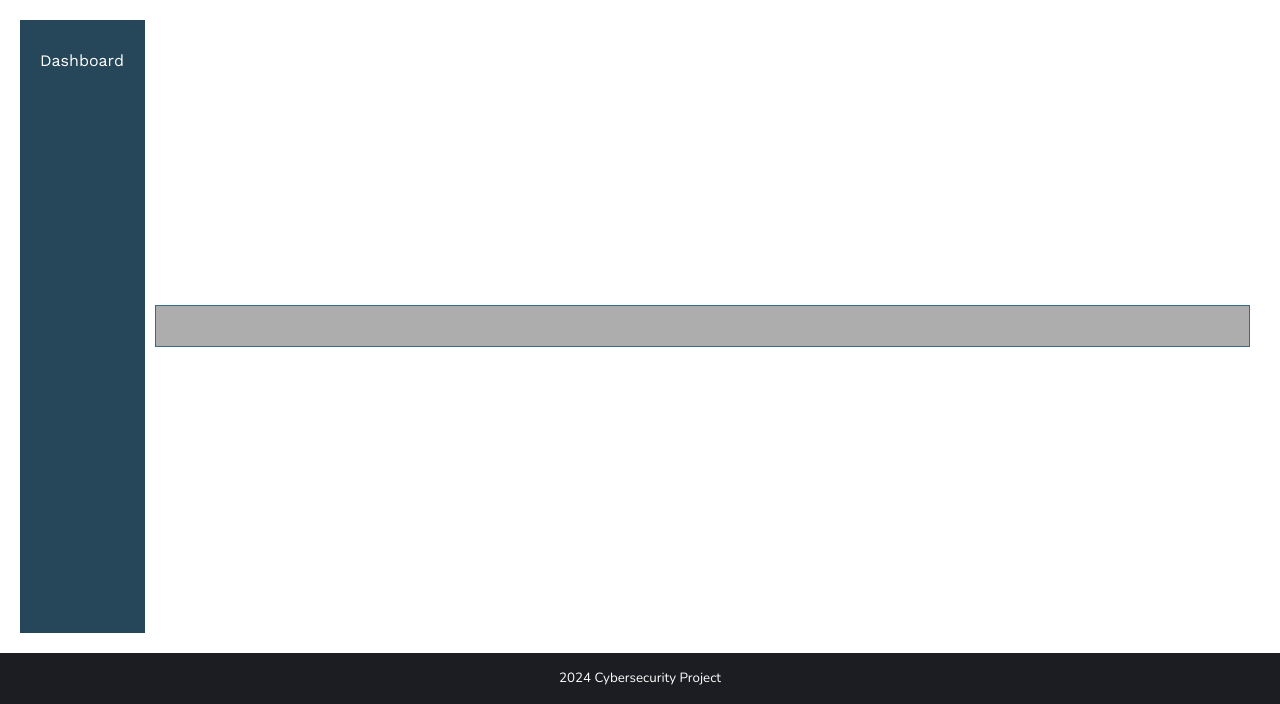
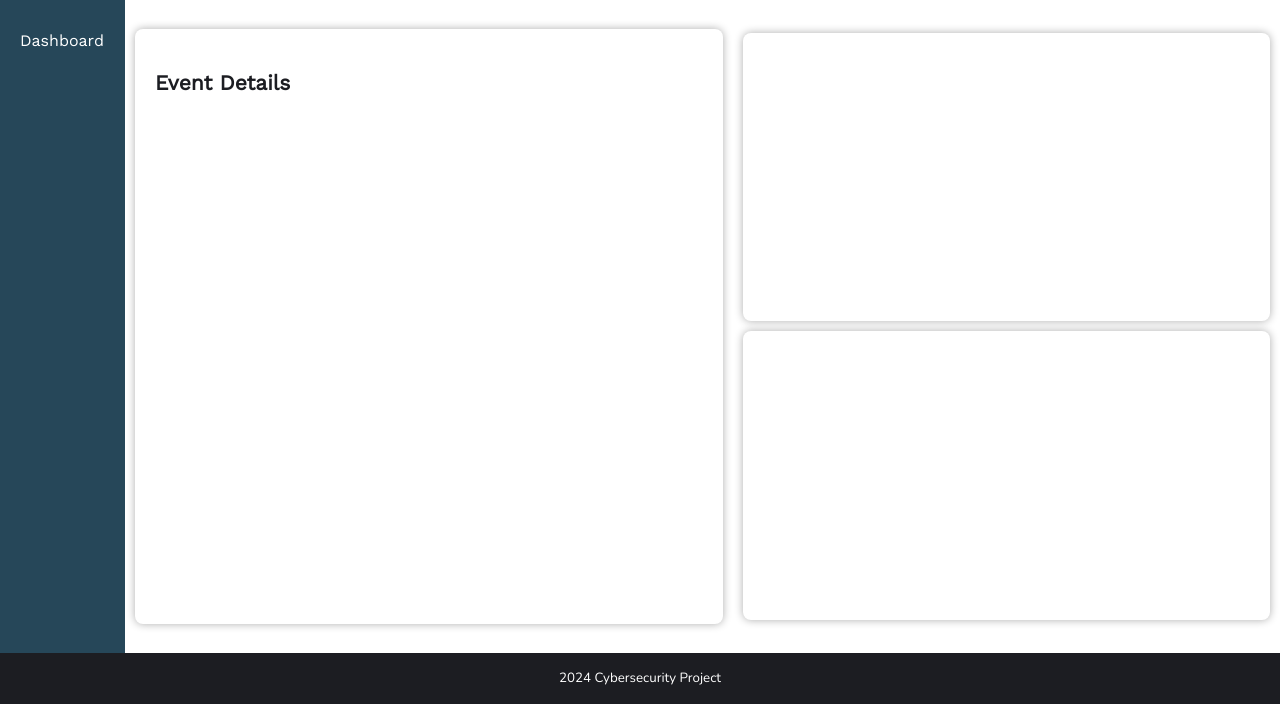
Before and after one commit to Simanski-D/485-Project, a Flask app: template Templates/dashboard.html in a window 1280 px wide. Shown: the part 96-800 px from the top of the page. Run offline with Flask 3, Linux system fonts and the light colour scheme; the template is opened without the code that fills it, so the values that code supplies are empty.

Commit message:
created two map div's

```diff
--- a/Templates/dashboard.html
+++ b/Templates/dashboard.html
@@ -2,8 +2,14 @@
     <head>
         <meta charset="UTF-8">
         <meta name="viewport" content="width=device-width, initial-scale=1.0">
-        <title>Simple Webpage Layout</title>
+        <title>Dashboard</title>
         <link rel="stylesheet" href="../static/style.css" type="text/css"></linkrel>
+        <link rel="stylesheet" href="https://unpkg.com/leaflet@1.9.4/dist/leaflet.css"
+            integrity="sha256-p4NxAoJBhIIN+hmNHrzRCf9tD/miZyoHS5obTRR9BMY="
+            crossorigin=""/>
+        <script src="https://unpkg.com/leaflet@1.9.4/dist/leaflet.js"
+            integrity="sha256-20nQCchB9co0qIjJZRGuk2/Z9VM+kNiyxNV1lvTlZBo="
+            crossorigin=""></script>
     </head>
     <body>
         <header>
@@ -19,15 +25,16 @@
 
             </nav>
             <div class="left-container">
-                <map>
+                <h3>Event Details</h3>
+            </div>
+            <div class="right-container">
+                <div class="top-right-container">
 
+                </div>
+                <div class="bottom-right-container">
 
-                </map>
+                </div>
             </div>
-            <!--<div class="right-container">
-                <h2>Right Container</h2>
-                <p>This is the right container content.</p>
-            </div>-->
         </div>
 
         <footer>
--- a/static/style.css
+++ b/static/style.css
@@ -47,6 +47,12 @@ header h1 {
 h2 {
     color: #1C1D22;
     font-family: 'Work Sans';
+}
+
+h3 {
+    color: #1C1D22;
+    font-family: 'Work Sans';
+    font-size: 21px;
 }
 
 p, .input {
@@ -99,7 +105,6 @@ nav ul li a:hover {
     align-items: center;
     justify-content: center;
     flex: 1;
-    padding: 20px;
 }
 
 .center-container {
@@ -107,13 +112,30 @@ nav ul li a:hover {
     position: fixed;
 }
 
-.left-container,
+.left-container {
+    flex: 1;
+    margin: 10px;
+    width: 50%;
+    height: 85%;
+    padding: 20px;
+    border-radius: 8px;
+    box-shadow: 0px 0px 8px #adadad;
+}
+
+h3 .left-container {
+    font-weight: 900;
+}
+
 .right-container {
     flex: 1;
+}
+
+.top-right-container, .bottom-right-container {
+    height: 38%;
     margin: 10px;
     padding: 20px;
-    background-color: #adadad;
-    border: 1px solid #396B86;
+    border-radius: 8px;
+    box-shadow: 0px 0px 8px #adadad;
 }
 
 .form-container{
@@ -155,6 +177,7 @@ nav ul li a:hover {
 }
 
 /*Buttons*/
+
 header .button {
     width: 5%;
     height: 35px;
@@ -167,6 +190,10 @@ header .button {
     margin-left: 10%;
     margin-right: 20px;
     cursor: pointer;
+}
+
+header .button a:hover {
+    background-color: #396B86;
 }
 
 .form-container .button {
@@ -183,3 +210,11 @@ header .button {
     margin-right: 10%;
     cursor: pointer;
 }
+
+nav ul li a:hover {
+    background-color: #396B86;
+}
+
+@media(max-width: 700px) {
+
+}
```
